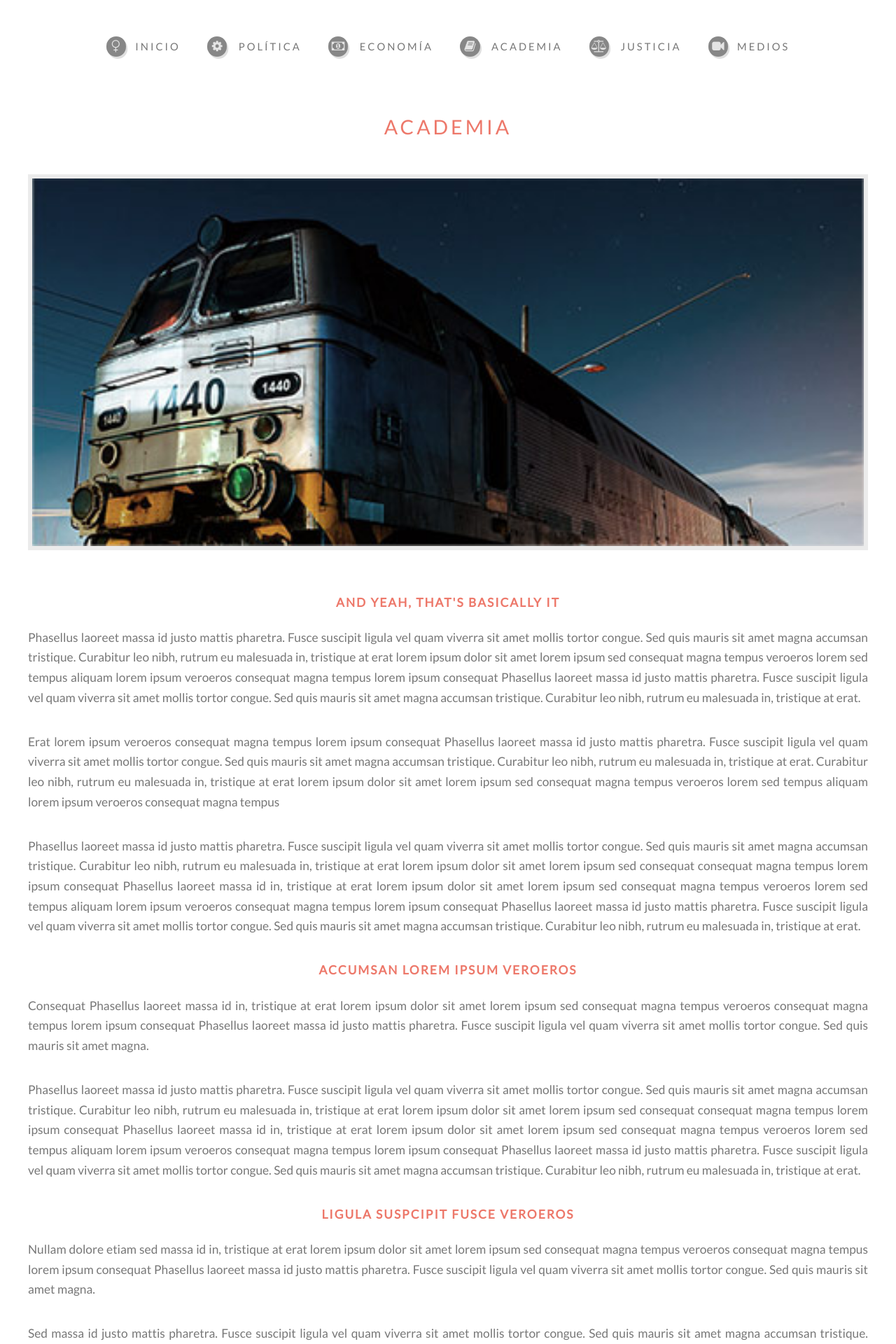
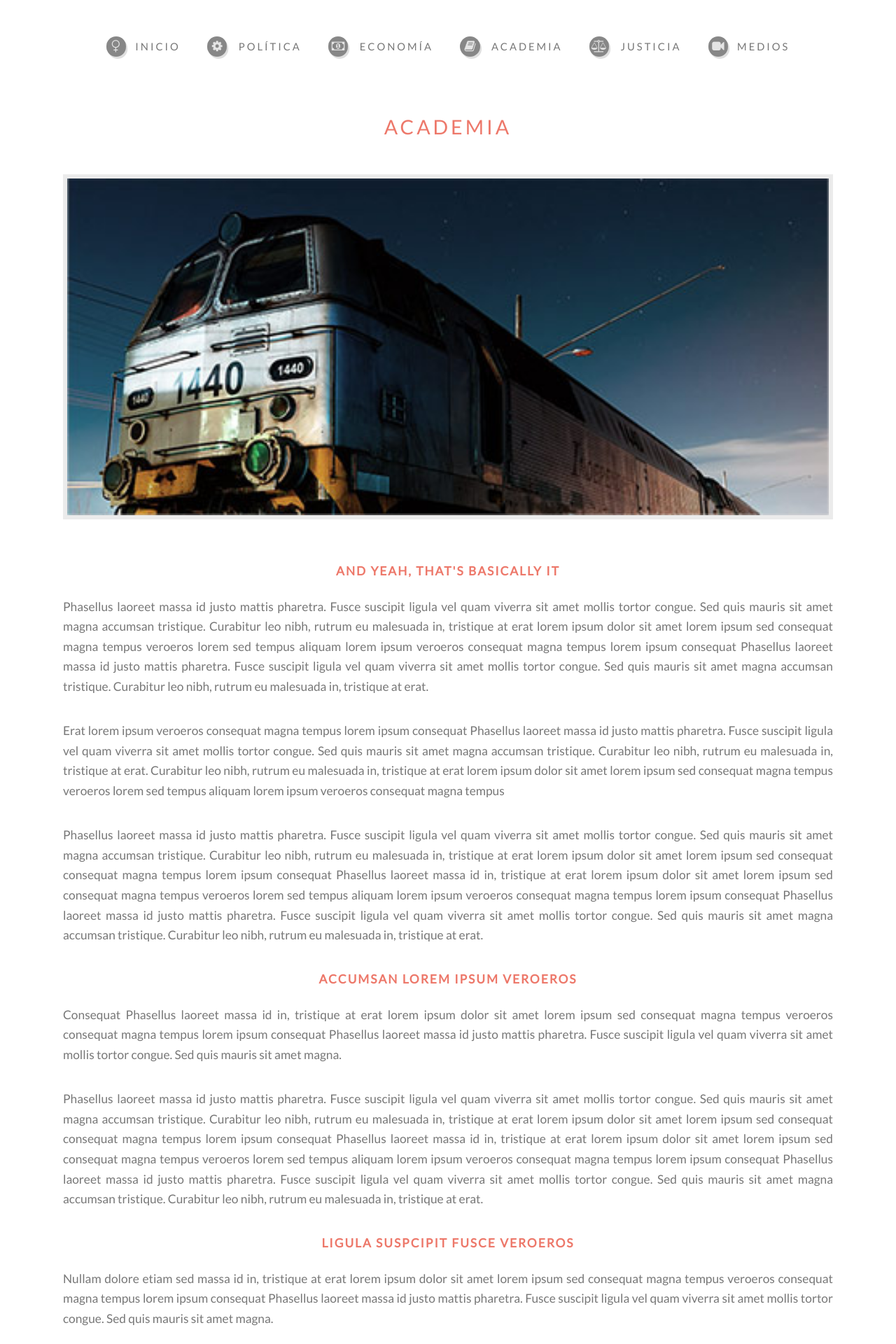
Before and after one commit to medialab-prado/3tpd-mapa-poder-femenino, a Jekyll site: the page built from academia.html, in a window 1280 px wide. Shown: the top 1920 px of the page at 70% size. Built offline with Jekyll 4.4.1, drawn with Linux system fonts in a browser that asks for light colours; some of the changed text lies outside the part shown.

Commit message:
Cambio del footer y cambio del ancho de la página

```diff
--- a/_config.yml
+++ b/_config.yml
@@ -12,3 +12,4 @@
 
 # Build settings
 markdown: kramdown
+section_footer: empty.html
--- a/_includes/footer.html
+++ b/_includes/footer.html
@@ -1,70 +1,37 @@
 <div id="footer-wrapper">
 	<div id="footer" class="container">
-    <header>
-      <h2>Questions or comments? <strong>Get in touch:</strong></h2>
-    </header>
-    <div class="row">
+		<div class="row" class="container">
 			<div class="6u 12u(mobile)">
 				<section>
-          <form method="post" action="#">
-            <div class="row 50%">
-              <div class="6u 12u(mobile)">
-                <input name="name" placeholder="Name" type="text" />
-              </div>
-              <div class="6u 12u(mobile)">
-                <input name="email" placeholder="Email" type="text" />
-              </div>
-            </div>
-            <div class="row 50%">
-              <div class="12u">
-                <textarea name="message" placeholder="Message"></textarea>
-              </div>
-            </div>
-            <div class="row 50%">
-              <div class="12u">
-                <a href="#" class="form-button-submit button icon fa-envelope">Send Message</a>
-              </div>
-            </div>
-          </form>
+					<h2>Equipo</h2>
+					<ul>
+						<li><strong>Olaya Argüeso Perez</strong>, coordinación y
+							redacción</li>
+						<li><strong>Nerea Novo y Laura González</strong>, redacción</li>
+						<li><strong>Teresa Pérez</strong>, diseño y visualización</li>
+						<li><strong>Eva Filgueira</strong>, producción audivisual</li>
+						<li><strong>Cristina Nualart</strong>, ilustración</li>
+						<li><strong>Diego Andrés Ramírez Aragón</strong>, desarrollo
+							web</li>
+					</ul>
 				</section>
 			</div>
 			<div class="6u 12u(mobile)">
 				<section>
-          <p>Erat lorem ipsum veroeros consequat magna tempus lorem ipsum consequat Phaselamet
-          mollis tortor congue. Sed quis mauris sit amet magna accumsan tristique. Curabitur
-          leo nibh, rutrum eu malesuada.</p>
+					<h2>Agradecimientos</h2>
+					<p>
+						Este proyecto se ha desarrollado en el marco del <a
+							href="http://medialab-prado.es/article/convocatoria-explorando-desigualdad">III
+							Taller de producción de periodismo de datos</a>, organizado por
+						<a href="http://medialab-prado.es/">MediaLab Prado</a>
+					</p>
 					<div class="row">
 						<div class="6u 12u(mobile)">
 							<ul class="icons">
-                <li class="icon fa-home">
-                  1234 Somewhere Road<br />
-                  Nashville, TN 00000<br />
-                  USA
-                </li>
-                <li class="icon fa-phone">
-                  (000) 000-0000
-                </li>
-                <li class="icon fa-envelope">
-                  <a href="#">info@untitled.tld</a>
-                </li>
+								<li class="icon fa-twitter"><a href="https://twitter.com/MPoder_Femenino">@MPoder_Femenino</a></li>
 							</ul>
 						</div>
-            <div class="6u 12u(mobile)">
-              <ul class="icons">
-                <li class="icon fa-twitter">
-                  <a href="#">@untitled-tld</a>
-                </li>
-                <li class="icon fa-instagram">
-                  <a href="#">instagram.com/untitled-tld</a>
-                </li>
-                <li class="icon fa-dribbble">
-                  <a href="#">dribbble.com/untitled-tld</a>
-                </li>
-                <li class="icon fa-facebook">
-                  <a href="#">facebook.com/untitled-tld</a>
-                </li>
-              </ul>
-            </div>
+						<div class="6u 12u(mobile)">&nbsp;</div>
 					</div>
 				</section>
 			</div>
@@ -72,7 +39,8 @@
 	</div>
 	<div id="copyright" class="container">
 		<ul class="links">
-      <li>&copy; Untitled. All rights reserved.</li><li>Design: <a href="http://html5up.net">HTML5 UP</a></li>
+			<li>&copy; Untitled. All rights reserved.</li>
+			<li>Design: <a href="http://html5up.net">HTML5 UP</a></li>
 		</ul>
 	</div>
 </div>
--- a/_layouts/default.html
+++ b/_layouts/default.html
@@ -15,7 +15,9 @@
 						</div>
 					</div>
 				</div>
+		<!--
         {% include footer.html %}
+        -->
     </div>
     {% include scripts.html %}
   </body>
--- a/css/custom.css
+++ b/css/custom.css
@@ -6,6 +6,9 @@
 	margin-top: 1em;
 }
 
+.container{
+	width: 1100px;
+}
 #header,#header-banner {
 	border-bottom: none;
 	box-shadow: none;
@@ -37,6 +40,11 @@
 	padding-bottom: 1em;
 }
 
+#footer-wrapper{
+	background: #fff;
+	border-top: none;
+	padding-top: 3em;
+}
 .main-topic {
     margin: 5px 0 0px;
     height: 247px;
```
Lines whose indentation alone changed are shown as unchanged.
